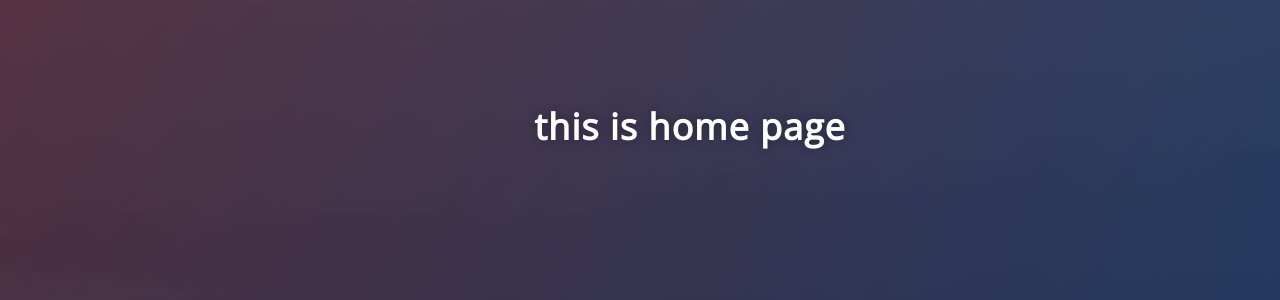
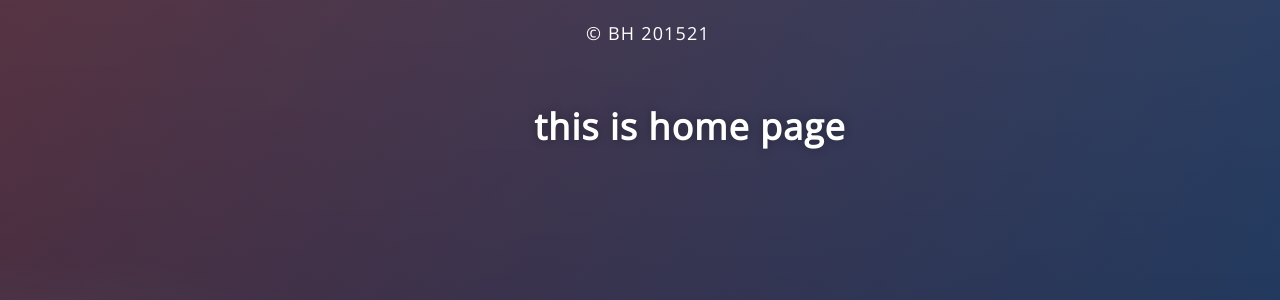
Before and after one commit to trapezius60/python_ml_heroku, a Flask app: page / in a window 1280 px wide. Shown: the part 92-392 px from the top of the page. Run offline with Flask 2, Linux system fonts and the light colour scheme; parts of the project's set-up code (start-up, migrations or seed data) failed here and were passed over.

Commit message:
Update index.html

```diff
--- a/prediction/templates/index.html
+++ b/prediction/templates/index.html
@@ -54,12 +54,13 @@
         <button type="submit" class="btn btn-primary btn-block btn-large">Predict</button>
     </form>
 -->
-   <br>
-   <br>
-
 
  </div>
 <!-- {{pred}}-->
+      <footer class="footer">
+        <p>&copy; BH 201521</p>
+      </footer>
+
 </div>
 </body>
 </html>
```
